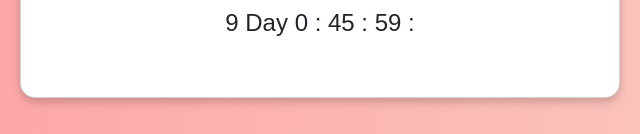
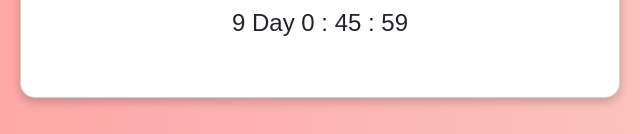
Before and after one commit to Ammhyj/fenkn, a plain HTML site: page love.html in a window 1280 px wide. Shown: the part 663-797 px from the top of the page, 320-960 px from the left. Drawn offline with nearby package versions, Linux system fonts and the light colour scheme.

Commit message:
Update love.html

```diff
--- a/love.html
+++ b/love.html
@@ -86,7 +86,7 @@
             let minutes = Math.floor((totalSeconds % 3600) / 60);
             let seconds = totalSeconds % 60;
 
-            document.getElementById('timer').innerText = `${days} Day ${hours} : ${minutes} : ${seconds} :`;
+            document.getElementById('timer').innerText = `${days} Day ${hours} : ${minutes} : ${seconds} `;
         }
 
         startTimer();
```
